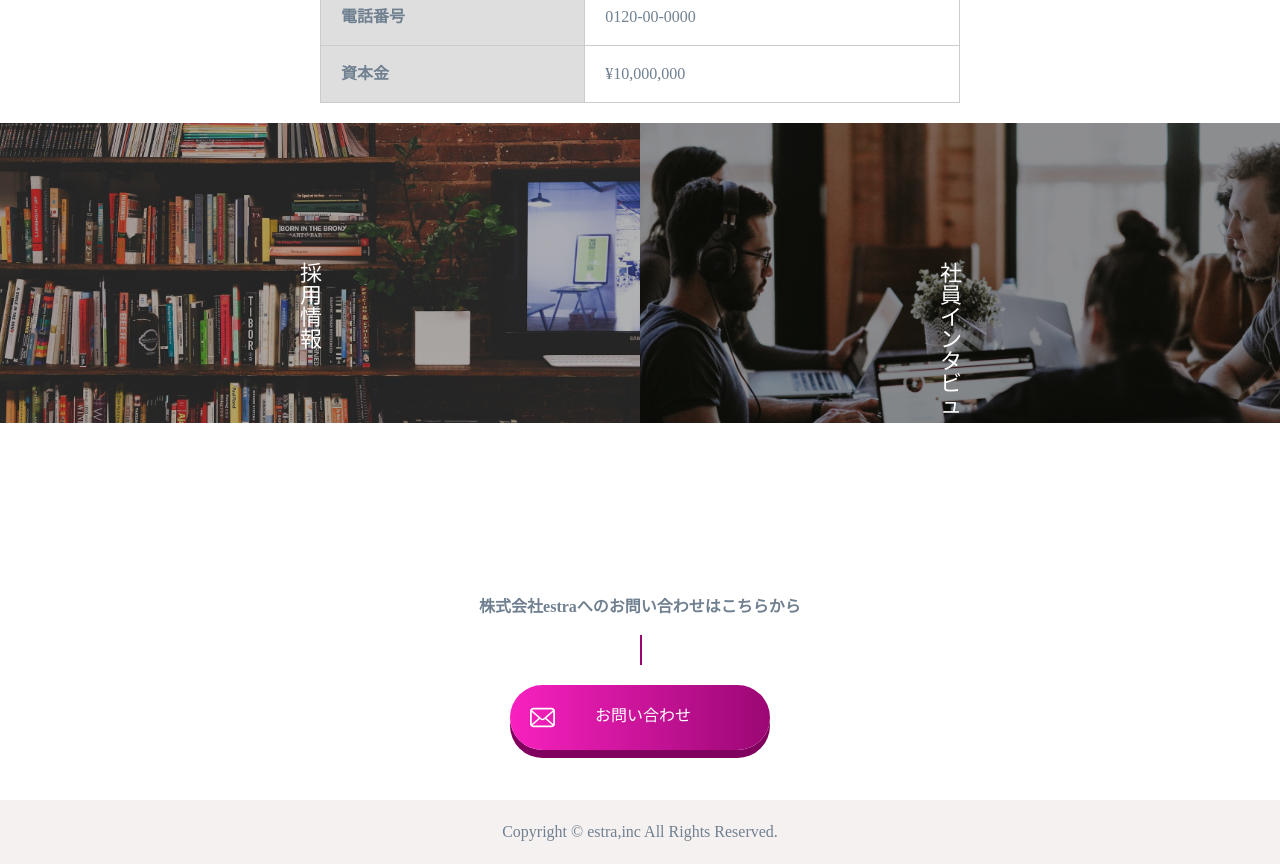
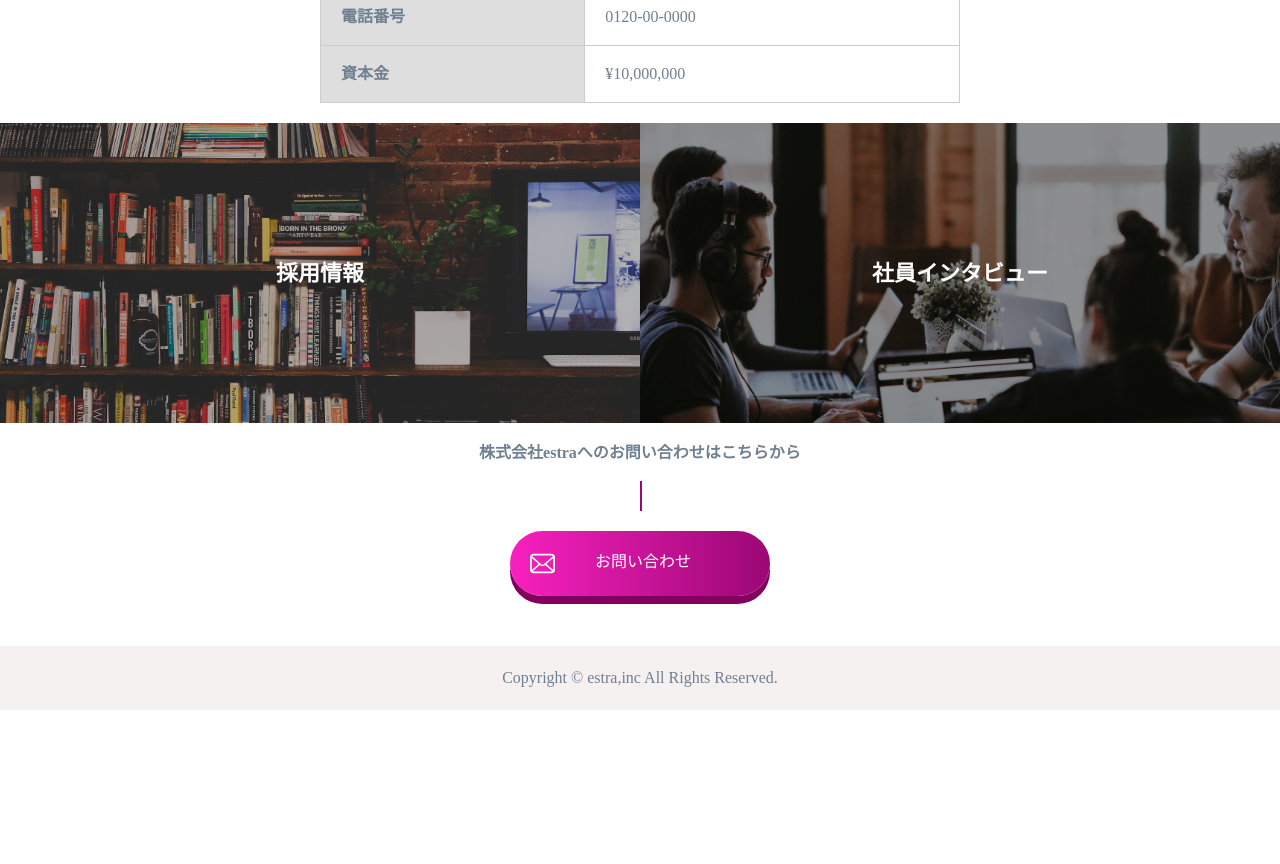
Before and after one commit to mayumikawanami/20231017_kawanami_coachtech_lp2, a plain HTML site: page index.html in a window 1280 px wide. Shown: the part 3160-4024 px from the top of the page. After the commit the page ends 3870 px from the top, so only its background shows below. Drawn offline with Linux system fonts and the light colour scheme; a web font is replaced by a local one.

Commit message:
再提出202310223③

```diff
--- a/css/style.css
+++ b/css/style.css
@@ -333,35 +333,33 @@ a {
 }
 
 .info{
-    display: inline-block;
     margin: 20px auto;
     color: white;
     font-size: 22px;
     display: flex;
-    justify-content: space-between;
-    transform: translate
+}
+a h2{
+    text-align: center;
 }
 
 .info__ttl{
     background-image: url("../img/recruit.png");
-    width: 300px;
-    height: auto;
-    display: inline-block;
-    padding: 140px 300px;
+    padding: 140px;
     background-repeat: no-repeat;
     background-size: auto;
-    transform: translate(20px 50px)
 }
+
 
 .interview__ttl {
     background-image: url("../img/interview.png");
-    width: 300px;
-    height: auto;
-    display: inline-block;
-    padding: 140px 300px;
+    padding: 140px;
     background-repeat: no-repeat;
     background-size: auto;
-    transform: translate(20px 50px)
+}
+
+a{
+    width: 70%;
+    height: auto;
 }
 .footer{
     text-align: center;
--- a/index.html
+++ b/index.html
@@ -193,10 +193,9 @@
     </table>
 </div>
 <div class="info">
-        <a class="info__ttl">採用情報</a>
-        <a class="interview__ttl">社員インタビュー</a>
+    <a><h2 class="info__ttl">採用情報</h2></a>
+    <a><h2 class="interview__ttl">社員インタビュー</h2></a>
 </div>
-
 <footer class="footer">
     <div class="footer__inner">
         <h3 class="inquiry__ttl">株式会社estraへのお問い合わせはこちらから</h3>
```
